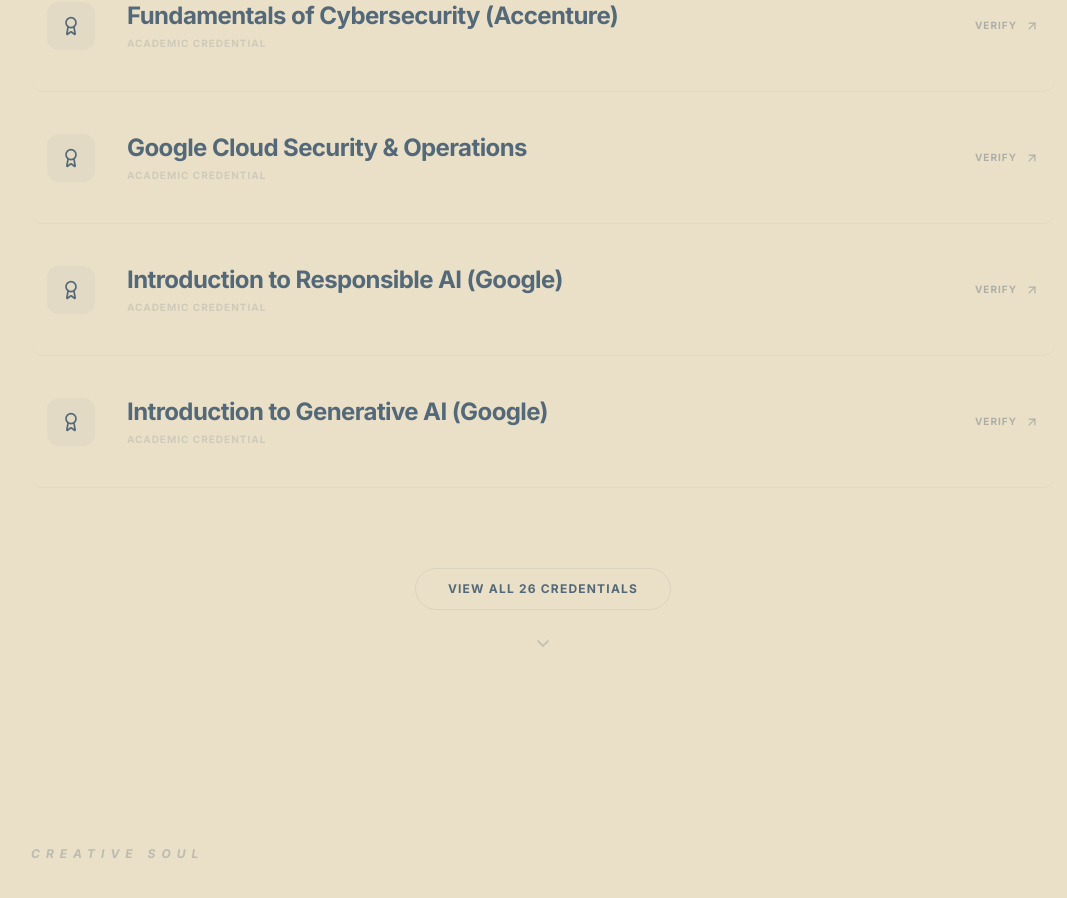
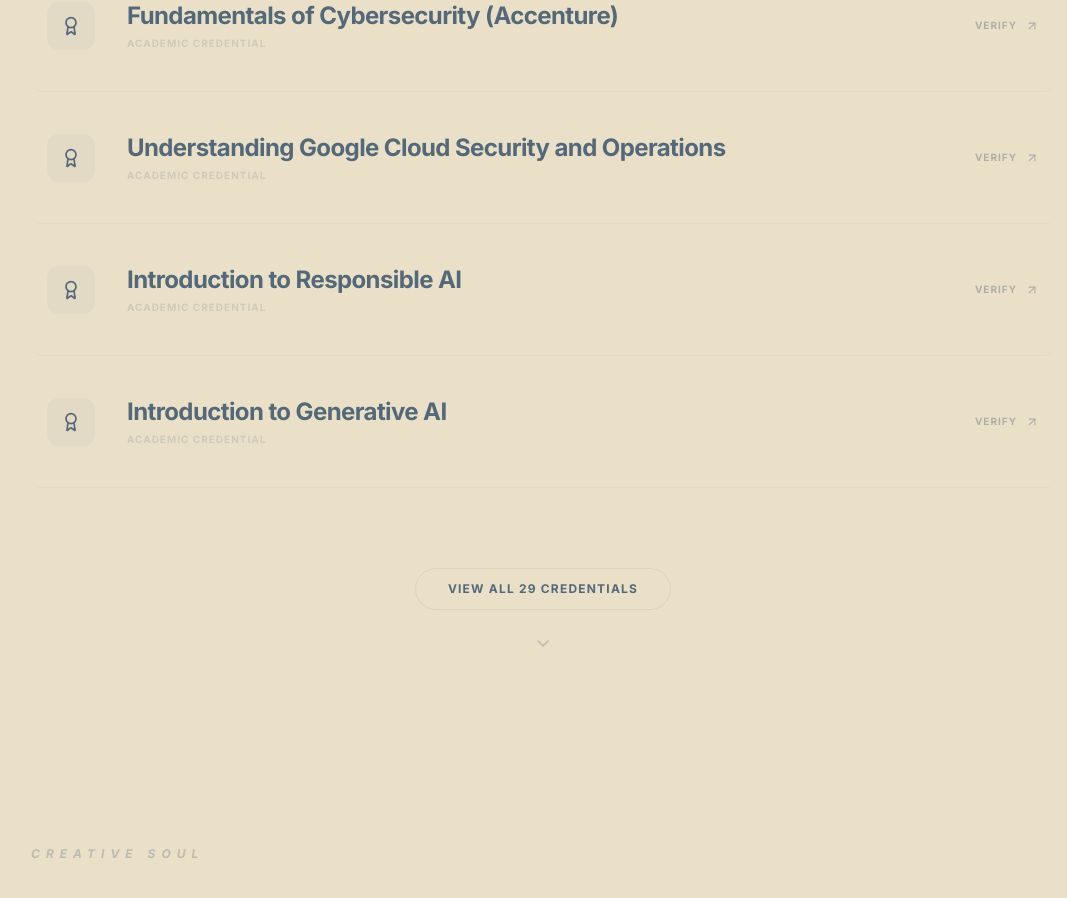
Before and after one commit to tithi0126/portfolio_tithi, a React (Vite) app: page / in a window 1280 px wide. Shown: the part 10920-11818 px from the top of the page, without its empty margins (97-1164 px from the left). Built offline with nearby package versions, Linux system fonts and the light colour scheme.

Commit message:
feat: update certification links to support URLs, add new credentials, and reorder experience sections

```diff
--- a/src/components/Certifications.jsx
+++ b/src/components/Certifications.jsx
@@ -7,7 +7,7 @@
     <motion.a
         ref={ref}
         layout
-        href={`/certification/${cert.file}`}
+        href={cert.url || `/certification/${cert.file}`}
         target="_blank"
         rel="noopener noreferrer"
         initial={{ y: 20, opacity: 0 }}
@@ -46,15 +46,18 @@
         { title: 'IIT Bombay e-Yantra Certificate', file: 'E-yantra.png' },
         { title: 'Innovation Online Course (e-Yantra)', file: 'e-Yantra Online Course on Innovation.pdf' },
         { title: 'AWS Academy Graduate - ML Foundations', file: 'AWS Machine Learning.pdf' },
-        { title: 'Cybersecurity Fundamentals (IBM)', file: 'IBM Cybersecurity.pdf' },
-        { title: 'Fundamentals of Cybersecurity (Accenture)', file: 'Accenture Cybersecurity.pdf' },
-        { title: 'Google Cloud Security & Operations', file: 'Google Cloud Security.pdf' },
-        { title: 'Introduction to Responsible AI (Google)', file: 'Google AI 1.pdf' },
-        { title: 'Introduction to Generative AI (Google)', file: 'Google AI 2.pdf' },
-        { title: 'Introduction to Large Language Models (Google)', file: 'Google AI 3.pdf' },
-        { title: 'Innovating with Data (Google Cloud)', file: 'Google Cloud Data.pdf' },
-        { title: 'Infrastructure & App Modernization (Google)', file: 'Google Cloud Infrastructure.pdf' },
-        { title: 'Digital Transformation with Google Cloud', file: 'Google Cloud Transformation.pdf' },
+        { title: 'Cybersecurity Fundamentals (IBM)', file: 'IBMDesign20260516-31-z0l1no.pdf' },
+        { title: 'Fundamentals of Cybersecurity (Accenture)', file: 'Accenture Cybersecurity.png' },
+        { title: 'Understanding Google Cloud Security and Operations', url: 'https://www.skills.google/public_profiles/cc6552e3-a70a-4d74-968d-aa46c07d8ef2/badges/6381513' },
+        { title: 'Introduction to Responsible AI', url: 'https://www.skills.google/public_profiles/cc6552e3-a70a-4d74-968d-aa46c07d8ef2/badges/6371611' },
+        { title: 'Introduction to Generative AI', url: 'https://www.skills.google/public_profiles/cc6552e3-a70a-4d74-968d-aa46c07d8ef2/badges/6187089' },
+        { title: 'Introduction to Large Language Models', url: 'https://www.skills.google/public_profiles/cc6552e3-a70a-4d74-968d-aa46c07d8ef2/badges/6185201' },
+        { title: 'Innovating with Data and Google Cloud', url: 'https://www.skills.google/public_profiles/cc6552e3-a70a-4d74-968d-aa46c07d8ef2/badges/6372299' },
+        { title: 'Infrastructure and Application Modernization with Google Cloud', url: 'https://www.skills.google/public_profiles/cc6552e3-a70a-4d74-968d-aa46c07d8ef2/badges/6373051' },
+        { title: 'Digital Transformation with Google Cloud', url: 'https://www.skills.google/public_profiles/cc6552e3-a70a-4d74-968d-aa46c07d8ef2/badges/6371978' },
+        { title: 'Hands-on approach to AI for real-world applications (TCS iON)', file: 'tcsIon.jpg' },
+        { title: 'SIH 2025 Internal Hackathon Winner', file: 'sih_internal_hackathon.jpg' },
+        { title: 'EY Techathon 4.0 Participation', file: 'EY Techathon.pdf' },
         { title: 'Career Essentials in Software Development', file: 'CertificateOfCompletion_Career Essentials in Software Development by Microsoft and LinkedIn.pdf' },
         { title: 'Programming Foundations Fundamentals', file: 'CertificateOfCompletion_Programming Foundations Fundamentals.pdf' },
         { title: 'Programming Foundations Beyond the Fundamentals', file: 'CertificateOfCompletion_Programming Foundations Beyond the Fundamentals.pdf' },
```
